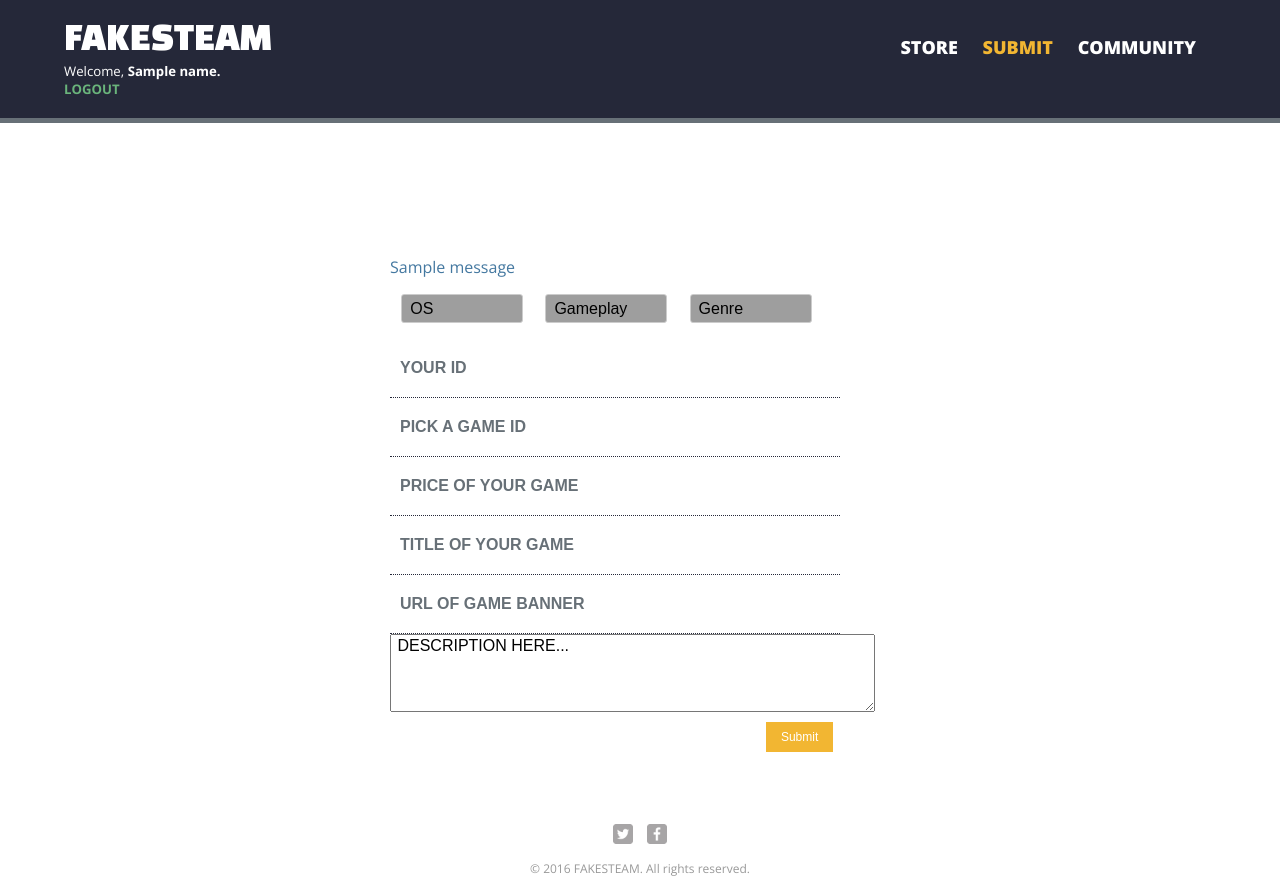
After one commit to JY-H/fakesteam, a Flask app: template app/templates/submit.html in a window 1280 px wide. The commit adds this page. Run offline with Flask 2, Linux system fonts and the light colour scheme; the template is opened without the code that fills it: most values are stand-ins (such as "Sample title", 1, 10 or a date in 2020); one stand-in notice (Sample message) is shown; grey boxes are pictures that could not be loaded.

Commit message:
submit template

```diff
--- a/app/templates/base_nav.html
+++ b/app/templates/base_nav.html
@@ -6,7 +6,7 @@
         {% if not permissions or permissions == "gamer" %}
         <li><a href="/library/">LIBRARY</a></li>
         {% elif permissions == "dev" %}
-        <li><a href="submit.html">SUBMIT</a></li>
+        <li><a href="/submit/">SUBMIT</a></li>
         {% elif permissions == "admin" %}
         <li><a href="evaluate.html">EVALUATE</a></li>
         {% endif %}
--- a/app/templates/index.html
+++ b/app/templates/index.html
@@ -6,7 +6,7 @@
         {% if not permissions or permissions == "gamer" %}
         <li><a href="/library/">LIBRARY</a></li>
         {% elif permissions == "dev" %}
-        <li><a href="submit.html">SUBMIT</a></li>
+        <li><a href="/submit/">SUBMIT</a></li>
         {% elif permissions == "admin" %}
         <li><a href="evaluate.html">EVALUATE</a></li>
         {% endif %}
--- a/app/templates/library.html
+++ b/app/templates/library.html
@@ -3,13 +3,7 @@
     <nav>
       <ul>
         <li><a href="/">STORE</a></li>
-        {% if not permissions or permissions == "gamer" %}
         <li><a href="/library/" class="selected">LIBRARY</a></li>
-        {% elif permissions == "dev" %}
-        <li><a href="submit.html">SUBMIT</a></li>
-        {% elif permissions == "admin" %}
-        <li><a href="evaluate.html">EVALUATE</a></li>
-        {% endif %}
         <li><a href="community.html">COMMUNITY</a></li>
       </ul>
     </nav>
--- a/app/templates/register_dev.html
+++ b/app/templates/register_dev.html
@@ -14,7 +14,7 @@
       <form method="post" action="/register_dev/">
           <input type="number" name="uid" placeholder="Your ID" required="required" class="input-txt" />
           <input type="text" name="name" placeholder="Your Name" required="required" class="input-txt" />
-          <input type="text" name="exp_dev" placeholder="Years of Experience If A Developer" class="input-txt" /> <span id='message'></span>
+          <input type="text" name="exp_dev" placeholder="Years of Experience If A Developer" class="input-txt" />
           <div class="login-footer">
              <a href="/login/" class="register-login-link">
               <span>ಠ╭╮ಠ</span>
--- /dev/null
+++ b/app/templates/submit.html
@@ -0,0 +1,68 @@
+{% extends "base.html" %}
+{% block header %}
+    <nav>
+      <ul>
+        <li><a href="/">STORE</a></li>
+        <li><a href="/submit/" class="selected">SUBMIT</a></li>
+        <li><a href="community.html">COMMUNITY</a></li>
+      </ul>
+    </nav>
+{% endblock %}
+{% block content %}
+<div class="container">
+   <div class="login">
+       {% with messages = get_flashed_messages() %}
+       {% if messages %}
+       <p class="register-login-link">
+           {% for message in messages %}
+           {{ message }}
+           {% endfor %}
+       </p>
+       {% endif %}
+       {% endwith %}
+      <form method="post" action="/register_dev/">
+          <section class="filters">
+            <div class="select-style">
+              <select name="os">
+                <option value="all">OS</option>
+                <option value="mac">Mac</option>
+                <option value="windows">Windows</option>
+                <option value="linux">Linux</option>
+              </select>
+            </div>
+            <div class="select-style">
+              <select name="gameplay">
+                <option value="all">Gameplay</option>
+                <option value="single-player">Single-Player</option>
+                <option value="multi-player">Multi-Player</option>
+                <option value="both">Both</option>
+              </select>
+            </div>
+            <div class="select-style">
+              <select name="genre">
+                <option value="all">Genre</option>
+                <option value="moba">MOBA</option>
+                <option value="puzzle">Puzzle</option>
+                <option value="fps">FPS</option>
+                <option value="survival">Survival</option>
+                <option value="strategy">Strategy</option>
+                <option value="rpg">RPG</option>
+                <option value="sports">Sports</option>
+                <option value="simulation">Simulation</option>
+                <option value="indie">Indie</option>
+              </select>
+            </div>
+          </section>
+          <input type="number" name="uid" placeholder="Your ID" required="required" class="input-txt" />
+          <input type="number" name="gameid" placeholder="Pick a Game ID" required="required" class="input-txt" />
+          <input type="number" name="price" placeholder="Price of Your Game" class="input-txt" />
+          <input type="text" name="title" placeholder="Title of Your Game" class="input-txt" />
+          <input type="text" name="url" placeholder="URL of Game Banner" class="input-txt" />
+          <textarea name="description" rows="4" cols="50" class="text-area"> DESCRIPTION HERE...</textarea>
+          <div class="login-footer">
+            <button type="submit" class="submit-btn btn--right">Submit  </button>
+          </div>
+      </form>
+  </div>
+</div>
+{% endblock %}
```
